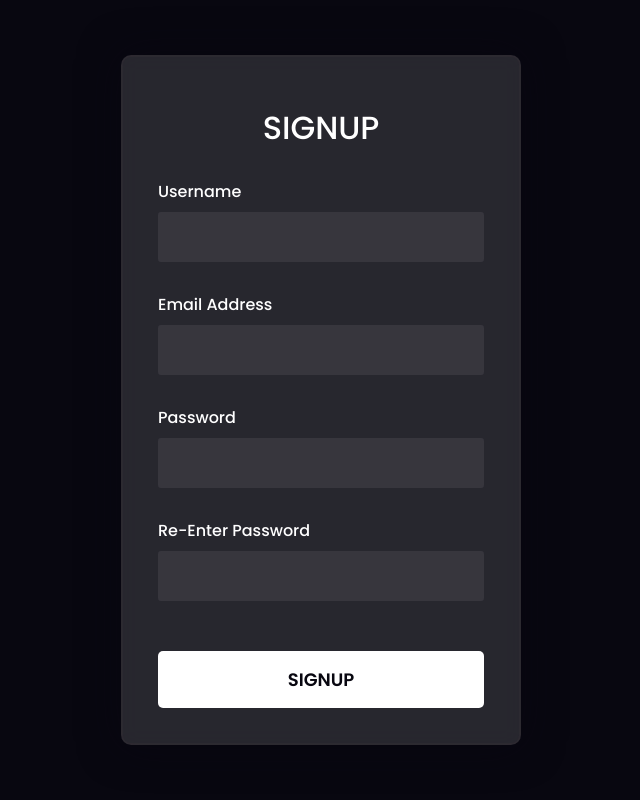
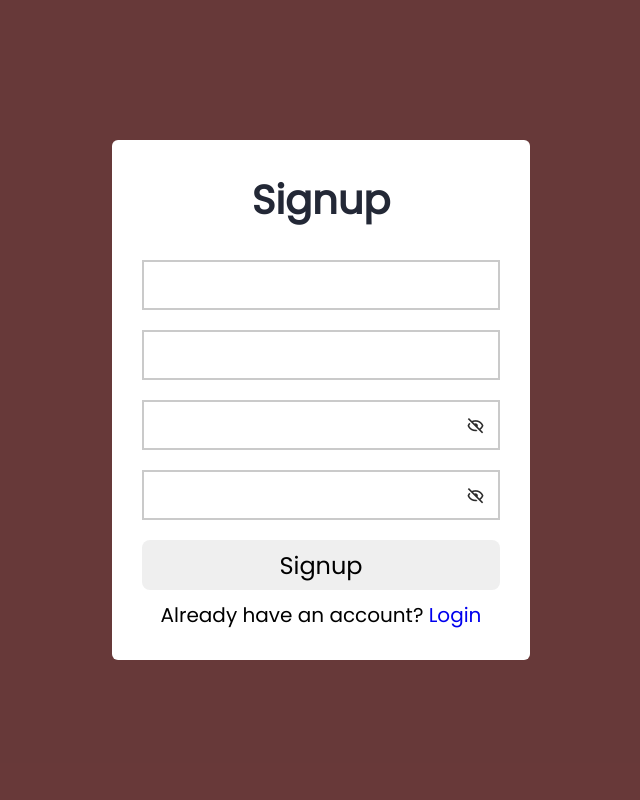
Before and after one commit to 21Ayush21/Tcsvlab, a Django app: page /register/ in a window 1280 px wide. Shown: the whole page, without its empty margins (319-959 px from the left). Run offline with Django 4.2, Linux system fonts and the light colour scheme.

Commit message:
changed register page

```diff
--- a/minorproject/static/css/register.css
+++ b/minorproject/static/css/register.css
@@ -1,102 +1,132 @@
-*,
-*:before,
-*:after {
-  padding: 0;
-  margin: 0;
-  box-sizing: border-box;
-}
-body {
-  background-color: #080710;
-  /* page bg color*/
-}
-.background {
-  width: 430px;
-  height: 520px;
-  position: absolute;
-  transform: translate(-50%, -50%);
-  left: 50%;
-  top: 50%;
+@import url('https://fonts.googleapis.com/css2?family=Poppins&family=Roboto&display=swap');
+
+*{
+    margin: 0;
+    padding: 0;
+    font-family: 'Poppins','sans-serif';
+    box-sizing: border-box;
+
 }
 
-form {
-  height: 690px;
-  width: 400px;
-  background-color: rgba(255, 255, 255, 0.13);
-  position: absolute;
-  transform: translate(-50%, -50%);
-  top: 50%;
-  left: 50%;
-  border-radius: 10px;
-  backdrop-filter: blur(10px);
-  border: 2px solid rgba(92, 68, 68, 0.1);
-  box-shadow: 0 0 40px rgba(8, 7, 16, 0.6);
-  padding: 50px 35px;
-}
-form * {
-  font-family: "Poppins", sans-serif;
-  color: #ffffff;
-  outline: none;
-  border: none;
-}
-form h3 {
-  font-size: 32px;
-  font-weight: 500;
-  line-height: 42px;
-  text-align: center;
+.form-container{
+    height: 100vh;
+    width: 100%;
+    display: flex;
+    align-items: center;
+    justify-content: center;
+    background-color: #481010d3;
 }
 
-label {
-  display: block;
-  margin-top: 30px;
-  font-size: 16px;
-  font-weight: 500;
-}
-input {
-  display: block;
-  height: 50px;
-  width: 100%;
-  background-color: rgba(255, 255, 255, 0.07);
-  border-radius: 3px;
-  padding: 0 10px;
-  margin-top: 8px;
-  font-size: 14px;
-  font-weight: 300;
+.form-login{
+    max-width: 418px;
+    width: 100%;
+    padding: 30px;
+    border-radius: 6px;
+    background-color: #fff;
 }
 
-::placeholder {
-  color: #e5e5e5;
+header{
+    font-size: 2.5rem;
+    font-weight: 600;
+    text-align: center;
+    color: #232836;
 }
 
-button {
-  margin-top: 50px;
-  width: 100%;
-  background-color: #ffffff;
-  color: #080710;
-  padding: 15px 0;
-  font-size: 18px;
-  font-weight: 600;
-  border-radius: 5px;
-  cursor: pointer;
+form{
+    margin-top: 30px;
 }
 
-.social{
-  margin-top: 30px;
-  display: flex;
+form .field{
+    position: relative;
+    height: 50px;
+    width: 100%;
+    margin-top: 20px;
+}
 
+.field input{
+    height: 100%;
+    width: 100%;
 }
-.social div{
-  background: red;
-  width: 150px;
-  border-radius: 3px;
-  padding: 5px 10px 10px 5px;
-  background-color: rgba(255,255,255,0.27);
-  color: #eaf0fb;
-  text-align: center;
-  margin: auto;
+
+.field button{
+    height: 100%;
+    width: 100%;
+    border: none;
+    font-size: 24px;
+    font-weight: 400;
+    border-radius: 8px;
 }
-.social div:hover{
-  background-color: rgba(255,255,255,0.47);
+
+.field input{
+    border: 2px solid #cacaca;
+    padding: 0 15px;
+    outline: none;
 }
-.social i{
-  margin-right: 4px;
+
+.field input:focus{
+    border-bottom-width: 2px;
 }
+
+.register-link{
+    text-align: center;
+    margin-top: 10px;
+}
+.register-link span , .register-link a{
+    font-size: 20px;
+    font-weight: 400;
+}
+
+.form a{
+    text-decoration: none;
+}
+
+.form a:hover {
+    text-decoration: underline;
+}
+
+.eye-icon{
+    font-size: 19px;
+    color: #2b2b2b;
+    position: absolute;
+    top: 50%;
+    right: 10px;
+    transform: translateY(-50%);
+    cursor: pointer;
+    padding: 5px;
+}
+
+.line{
+    position: relative;
+    height: 2px;
+    width: 100%;
+    margin: 36px 0;
+    background-color: #d4d4d4;
+}
+
+.line::before{
+    content: 'OR';
+    position: absolute;
+    top: 50%;
+    left: 50%;
+    transform: translate(-50% , -50%);
+    background-color: #fff;
+    color: #232836;
+    padding: 0 15px;
+}
+
+.media-options a{
+    display: flex;
+    align-items: center;
+    justify-content: center;
+}
+
+a.google .google-icon{
+    height: 28px;
+    width: 28px;
+    font-size: 20px;
+    border-radius: 50%;
+    display: flex;
+    align-items: center;
+    justify-content: center;
+    background-color: #fff;
+}
--- /dev/null
+++ b/minorproject/static/javascript/eyeicon.js
@@ -0,0 +1,19 @@
+const forms = document.querySelectorAll(".form"),
+eye = document.querySelectorAll(".eye-icon"),
+links = document.querySelectorAll(".link");
+
+eye.forEach(eyeIcon => {
+    eyeIcon.addEventListener("click", () => {
+        let passField = eyeIcon.parentElement.parentElement.querySelectorAll(".password");
+
+        passField.forEach(password => {
+            if(password.type === 'password'){
+                password.type = 'text';
+                eyeIcon.classList.replace('bx-hide' , 'bx-show');
+                return;
+            }
+            password.type = 'password';
+            eyeIcon.classList.replace('bx-show' , 'bx-hide');
+        })
+    })
+})
--- a/minorproject/vlab/templates/vlab/register.html
+++ b/minorproject/vlab/templates/vlab/register.html
@@ -1,36 +1,59 @@
 {% load static %}
+
 <!DOCTYPE html>
 <html lang="en">
-  <head>
-    <title>Login Page</title>
+<head>
+    <meta charset="UTF-8">
+    <meta name="viewport" content="width=device-width, initial-scale=1.0">
+    <title>login</title>
+    <link rel="stylesheet" href="{% static '/css/register.css' %}">
+    <link href='https://unpkg.com/boxicons@2.1.4/css/boxicons.min.css' rel='stylesheet'>
+    <script src="{% static '/javascript/eyeicon.js' %}"></script>
+</head>
+<body>
+    <main>
+        <section class="form-container">
+            <div class="form form-login">
+                <div class="form-content">
+                    <header>Signup</header>
 
-    <link rel="preconnect" href="https://fonts.gstatic.com" />
-    <link
-      href="https://fonts.googleapis.com/css2?family=Poppins:wght@300;500;600&display=swap"
-      rel="stylesheet"
-    />
-    <link rel="stylesheet" href="{% static '/css/register.css' %}" />
-  </head>
-  <body>
-    <div class="background"></div>
-    <form method="POST">
-        {% csrf_token %}
-      <h3>SIGNUP</h3>
+                    <form action="POST">
+                      {% csrf_token %}
+                        <div class="field input-field">
+                            <!-- <input type="text" class="input" placeholder="Username"> -->
+                            {{form.username}}
+                        </div>
 
-      <label for="username">Username</label>
-      {{form.username}}
+                        <div class="field input-field">
+                            <!-- <input type="email" class="input" placeholder="Email"> -->
+                            {{form.email}}
+                        </div>
 
-      <label for="username">Email Address</label>
-      {{form.email}}
+                        <div class="field input-field">
+                            <!-- <input type="password" class="password" placeholder="Password"> -->
+                            {{form.password1}}
+                            <i class='bx bx-hide eye-icon'></i>
+                        </div>
 
-      <label for="password">Password</label>
-      {{form.password1}}
+                        <div class="field input-field">
+                            <!-- <input type="password" class="password" placeholder="Re-enter Password"> -->
+                            {{form.password2}}
+                            <i class='bx bx-hide eye-icon'></i>
+                        </div>
 
-      <label for="password">Re-Enter Password</label>
-      {{form.password2}}
+                        <div class="field button-field">
+                            <button>Signup</button>
+                        </div>
 
-      <button>SIGNUP</button>
+                        <div class="register-link">
+                            <span>Already have an account? <a href="{% url 'login' %}" class="signup">Login</a></span>
+                        </div>
+                    </form>
+                </div>
 
-    </form>
-  </body>
+            </div>
+        </section>
+    </main>
+</body>
+
 </html>
```
Also changed, not shown: minorproject/vlab/templates/vlab/login.html (+5 -2 lines).
